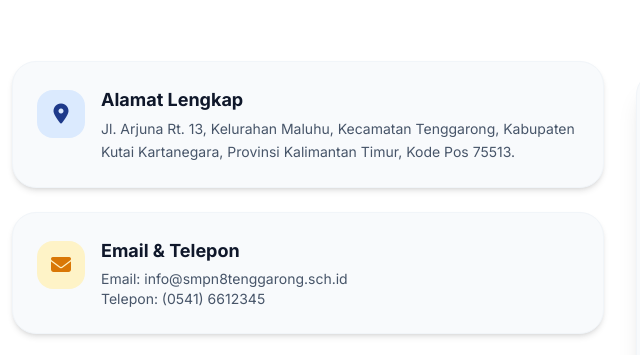
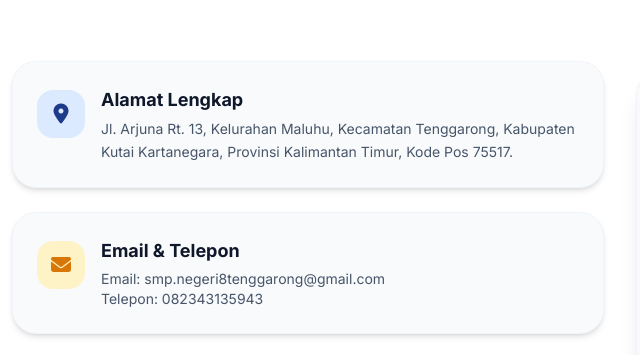
Before and after one commit to rafifirmansyah955-dotcom/Website_sekolah, a plain HTML site: page index.html in a window 1280 px wide. Shown: the part 6173-6528 px from the top of the page, 20-660 px from the left. Drawn offline with nearby package versions, Linux system fonts and the light colour scheme.

Commit message:
upgrade.html

```diff
--- a/index.html
+++ b/index.html
@@ -55,7 +55,7 @@
                 <span class="bg-amber-600 text-white text-xs px-2.5 py-0.5 rounded-full font-medium">Akreditasi B</span>
                 <div class="flex gap-2 ml-2">
                     <a href="#" class="hover:text-amber-400 transition"><i class="fa-brands fa-facebook-f"></i></a>
-                    <a href="#" class="hover:text-amber-400 transition"><i class="fa-brands fa-instagram"></i></a>
+                    <a href="https://www.instagram.com/smpn8tenggarong?exln=bXd0dTQzcDIyYzhx" target="_blank" rel="noopener noreferrer" class="hover:text-amber-400 transition"><i class="fa-brands fa-instagram"></i></a>
                     <a href="#" class="hover:text-amber-400 transition"><i class="fa-brands fa-youtube"></i></a>
                 </div>
             </div>
@@ -640,7 +640,7 @@
                         <div>
                             <h3 class="font-bold text-slate-900 dark:text-white text-lg mb-1">Alamat Lengkap</h3>
                             <p class="text-slate-600 dark:text-slate-300 text-sm leading-relaxed">
-                                Jl. Arjuna Rt. 13, Kelurahan Maluhu, Kecamatan Tenggarong, Kabupaten Kutai Kartanegara, Provinsi Kalimantan Timur, Kode Pos 75513.
+                                Jl. Arjuna Rt. 13, Kelurahan Maluhu, Kecamatan Tenggarong, Kabupaten Kutai Kartanegara, Provinsi Kalimantan Timur, Kode Pos 75517.
                             </p>
                         </div>
                     </div>
@@ -650,8 +650,8 @@
                         </div>
                         <div>
                             <h3 class="font-bold text-slate-900 dark:text-white text-lg mb-1">Email & Telepon</h3>
-                            <p class="text-slate-600 dark:text-slate-300 text-sm">Email: info@smpn8tenggarong.sch.id</p>
-                            <p class="text-slate-600 dark:text-slate-300 text-sm">Telepon: (0541) 6612345</p>
+                            <p class="text-slate-600 dark:text-slate-300 text-sm">Email: smp.negeri8tenggarong@gmail.com</p>
+                            <p class="text-slate-600 dark:text-slate-300 text-sm">Telepon: 082343135943</p>
                         </div>
                     </div>
                     <div class="bg-slate-50 dark:bg-slate-950 p-6 rounded-3xl shadow-md border border-slate-100 dark:border-slate-800 flex items-start gap-4">
```
